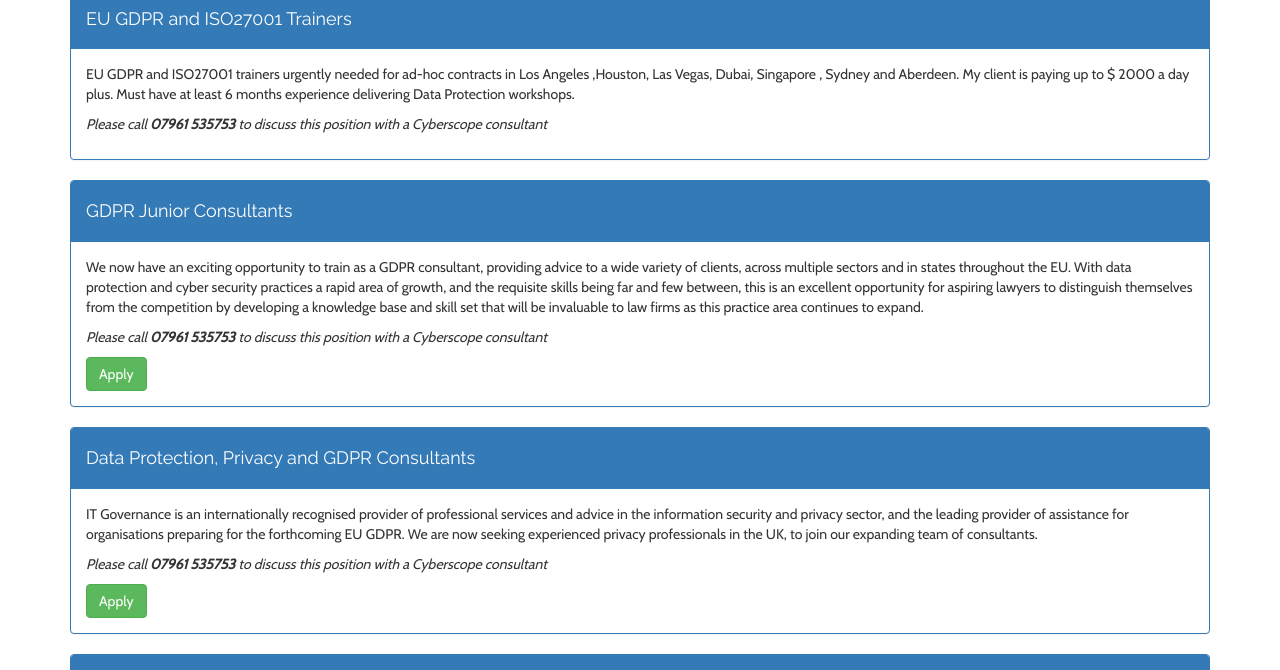
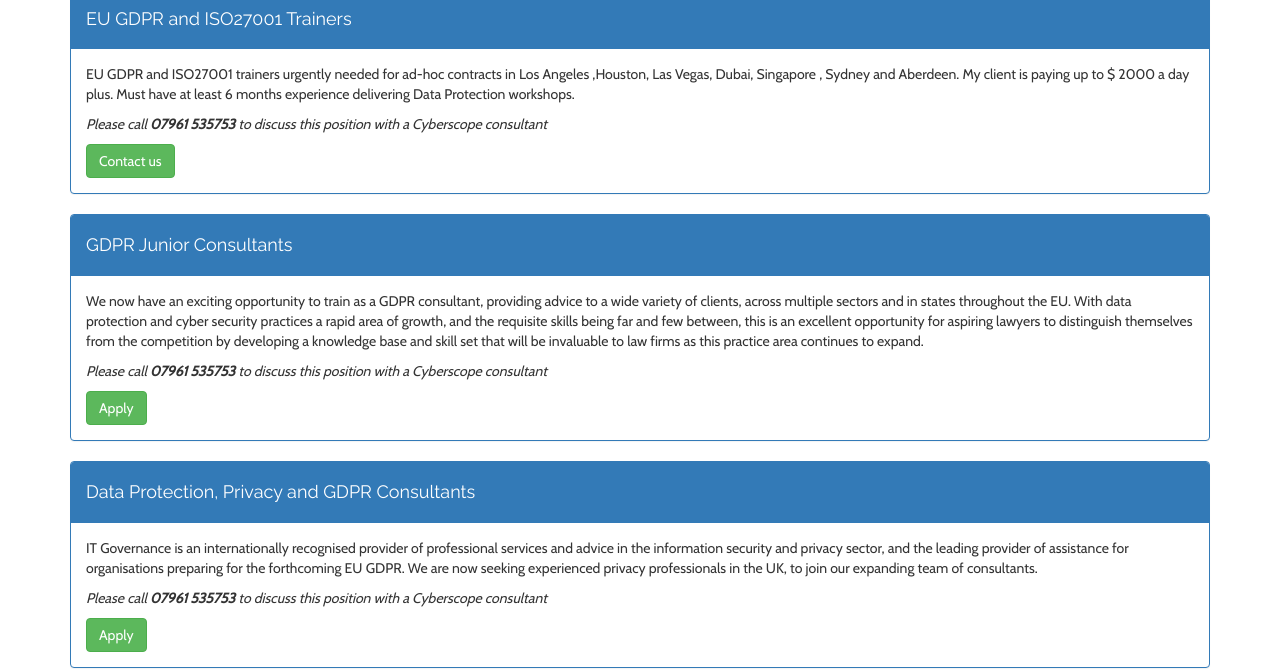
Before and after one commit to iangpaterson/cyberscope, a plain HTML site: page jobs.html in a window 1280 px wide. Shown: the part 157-827 px from the top of the page. Drawn offline with nearby package versions, Linux system fonts and the light colour scheme.

```diff
--- a/jobs.html
+++ b/jobs.html
@@ -69,6 +69,7 @@
 				</div>
 				<div class="panel-body">
 					<p>EU GDPR and ISO27001 trainers urgently needed for ad-hoc contracts in Los Angeles ,Houston, Las Vegas, Dubai, Singapore , Sydney and Aberdeen. My client is paying up to $ 2000 a day plus. Must have at least 6 months experience delivering Data Protection workshops.<p><em>Please call <strong>07961 535753</strong> to discuss this position with a Cyberscope consultant</em></p>
+					<button type="button" class="btn btn-success"><a href="contact_us.html">Contact us</a></button>
 				</div>
 			</div>
 			<!-- /.panel-primary 01 -->
```
